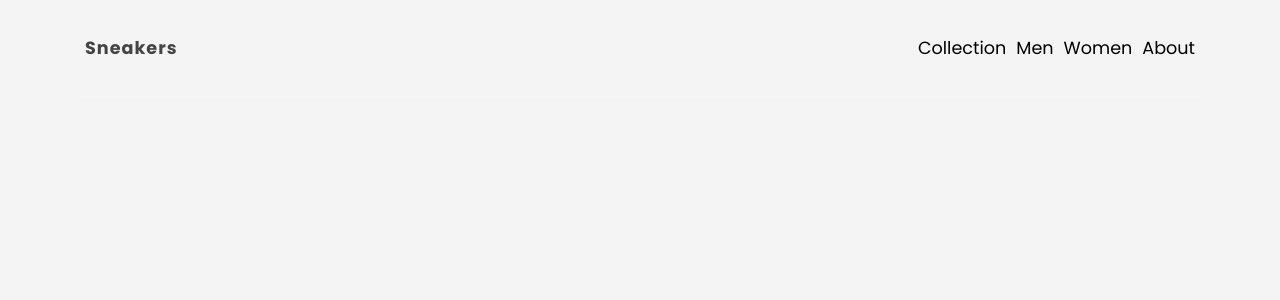
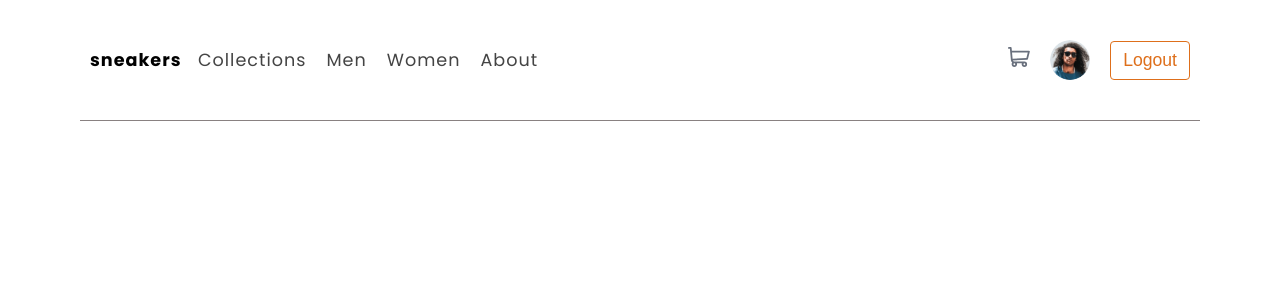
Before and after one commit to zeek-mansur/E-Commerce-Site, a React (Create React App) app: page / in a window 1280 px wide. Shown: the top 300 px of the page. Built offline with nearby package versions, Linux system fonts and the light colour scheme.

Commit message:
Avatar and Cart Added to Navbar

```diff
--- a/src/App.js
+++ b/src/App.js
@@ -1,4 +1,8 @@
+
+
+// styles
 import './App.css';
+
 import NavBar from './components/NavBar';
 
 function App() {
--- a/src/components/NavBar.js
+++ b/src/components/NavBar.js
@@ -1,3 +1,5 @@
+import Avatar from '../assets/image-avatar.png'
+import Cart from '../assets/icon-cart.svg'
 // styles
 import './Navbar.css'
 
@@ -9,12 +11,23 @@ export default function NavBar() {
       <nav className="navbar">
       <ul>
         <li className="logo">
-          <span>Sneakers</span>
+          <span>sneakers</span>
         </li>
-        <li>Collection</li>
+       <div className='nav-links'>
+       <li>Collections</li>
         <li>Men</li>
         <li>Women</li>
         <li>About</li>
+       </div>
+        <li>
+        <img src ={Cart} alt = 'Cart'></img>
+        </li>
+       <li className='avatar'>
+        <img src={Avatar} alt = 'Avatar'></img>
+       </li>
+        <li>
+          <button className="btn">Logout</button>
+        </li>
 
       </ul>
     </nav>
--- a/src/components/Navbar.css
+++ b/src/components/Navbar.css
@@ -4,7 +4,8 @@
     padding: 30px 0;
     box-sizing: border-box;
     margin-bottom: 80px;
-    border-bottom: 1px solid rgba(255,255,255,0.2);
+    border-bottom: 1px solid rgb(137, 129, 129);
+
   }
   .navbar ul {
     display: flex;
@@ -16,9 +17,33 @@
   }
   .navbar .logo {
     font-weight: bold;
-    color: var(--heading-color);
+    color: black;
     letter-spacing: 1px;
     display: flex;
     align-items: center;
     margin-right: auto;
   }
+
+  .navbar .nav-links {
+    letter-spacing: 1px;
+    display: flex;
+    align-items: center;
+    margin-right: 450px;
+    color: var(--heading-color);
+
+  }
+
+  .avatar {
+
+    display: inline-block;
+    width: 40px;
+    height: 40px;
+    border-radius: 50%;
+    overflow: hidden;
+}
+
+.avatar img {
+
+    width: 100%;
+    height: 100%;
+}
--- a/src/index.css
+++ b/src/index.css
@@ -6,7 +6,7 @@
   --text-color: #999;
   --primary-color: #de6f1b;
   --highlight-color: #d13267;
-  --bg-color: #f4f4f4;
+  --bg-color: #fff;
 }
 /* base styles */
 body {
@@ -16,7 +16,7 @@ body {
   background: var(--bg-color);
 }
 ul, li, p, h1, h2, h3, h4 {
-  margin: 5px;
+  margin: 10px;
   padding: 0;
 }
 ul {
```
Also changed, not shown: src/assets/icon-cart.svg (added), src/assets/image-avatar.png (added).
